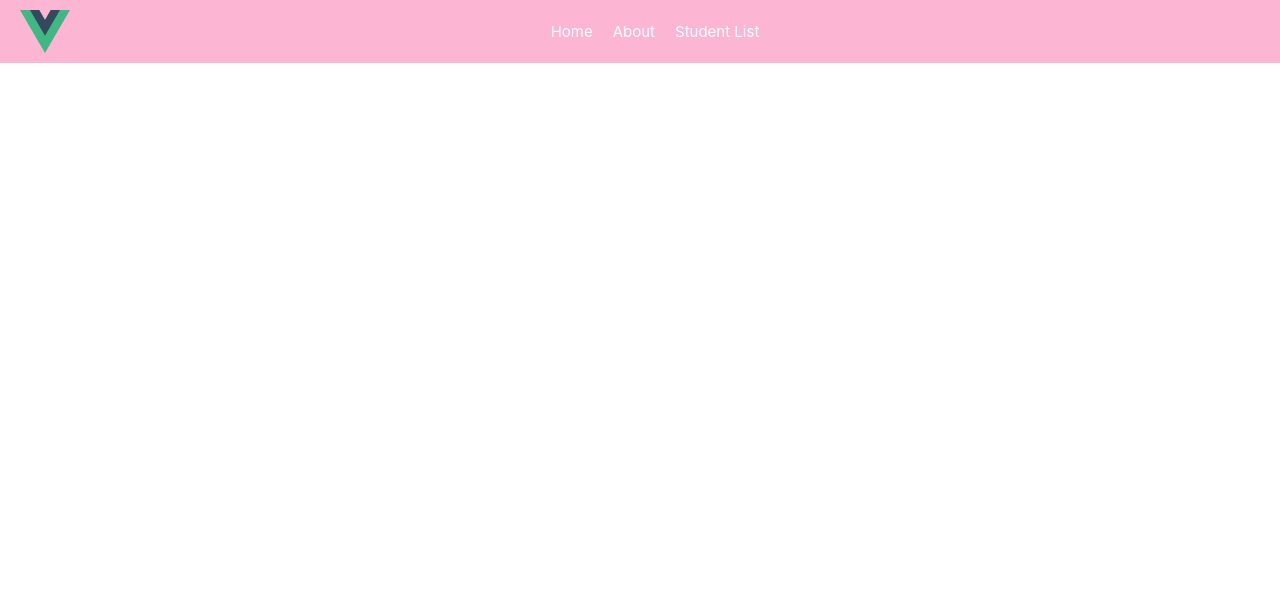
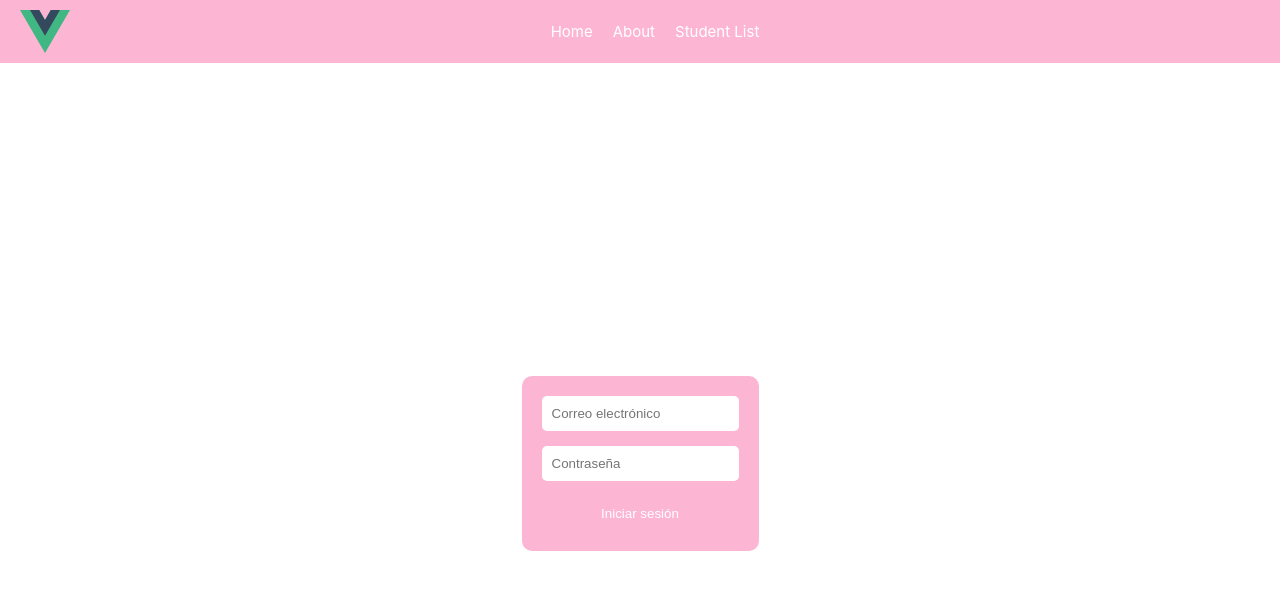
Before and after one commit to Estelaria/vuetaskandhomework, a Vue app: page /login in a window 1280 px wide. Shown: the top 590 px of the page. Built offline with nearby package versions, Linux system fonts and the light colour scheme.

Commit message:
add style

```diff
--- a/src/router/index.ts
+++ b/src/router/index.ts
@@ -3,6 +3,7 @@ import HomeView from '../views/HomeView.vue'
 import StudentList from '../views/StudentList.vue';
 import StudentDetails from '../views/StudentDetails.vue';
 import AddStudent from '../views/AddStudent.vue';
+import LoginView from '@/views/LoginView.vue';
 
 
 const router = createRouter({
@@ -35,7 +36,13 @@ const router = createRouter({
       path: '/add',
       name: 'AddStudent',
       component: AddStudent
+    },
+    {
+    path: '/login',
+      name: 'Login',
+      component: LoginView
     }
+
   ]
 })
 
--- a/src/views/LoginView.vue
+++ b/src/views/LoginView.vue
@@ -1,13 +1,57 @@
 <template>
-    <div>
+    <div class="login-container">
         <form @submit.prevent="loginRequest" method="post" class="login-form">
             <input type="email" name="Email" v-model="inputEmail" id="email" placeholder="Correo electrónico" />
             <input type="password" name="Password" v-model="inputPass" id="password" placeholder="Contraseña" />
-            <button type="submit">Iniciar sesión</button>
+            <button type="submit" class="login-button">Iniciar sesión</button>
         </form>
         <p v-if="!error && errorMessage" class="error-message">{{ errorMessage }}</p>
     </div>
 </template>
+
+<style scoped>
+.login-container {
+    display: flex;
+    justify-content: center;
+    align-items: center;
+    height: 100vh;
+}
+
+.login-form {
+    background-color: #FCB6D4;
+    padding: 20px;
+    border-radius: 10px;
+    text-align: center;
+}
+
+.login-form input {
+    display: block;
+    width: 100%;
+    margin-bottom: 15px;
+    padding: 10px;
+    border-radius: 5px;
+    border: none;
+}
+
+.login-button {
+    background-color: #FCB6D4;
+    color: white;
+    padding: 10px 20px;
+    border: none;
+    border-radius: 5px;
+    cursor: pointer;
+    transition: background-color 0.3s ease;
+}
+
+.login-button:hover {
+    background-color: #FF7EB9;
+}
+
+.error-message {
+    color: red;
+}
+</style>
+
 
 <script lang="ts" setup>
 import { ref } from 'vue'
@@ -33,16 +77,3 @@ async function loginRequest() {
     }
 }
 </script>
-
-<style scoped>
-.login-form {
-    display: flex;
-    flex-direction: column;
-    align-items: center;
-}
-
-.error-message {
-    color: red;
-    margin-top: 10px;
-}
-</style>
--- a/src/views/StudentDetails.vue
+++ b/src/views/StudentDetails.vue
@@ -40,6 +40,7 @@ onMounted(async () => {
     border-radius: 5px;
     color: white;
     text-align: left;
+    padding: 30px;
 }
 
 .return-link {
```
